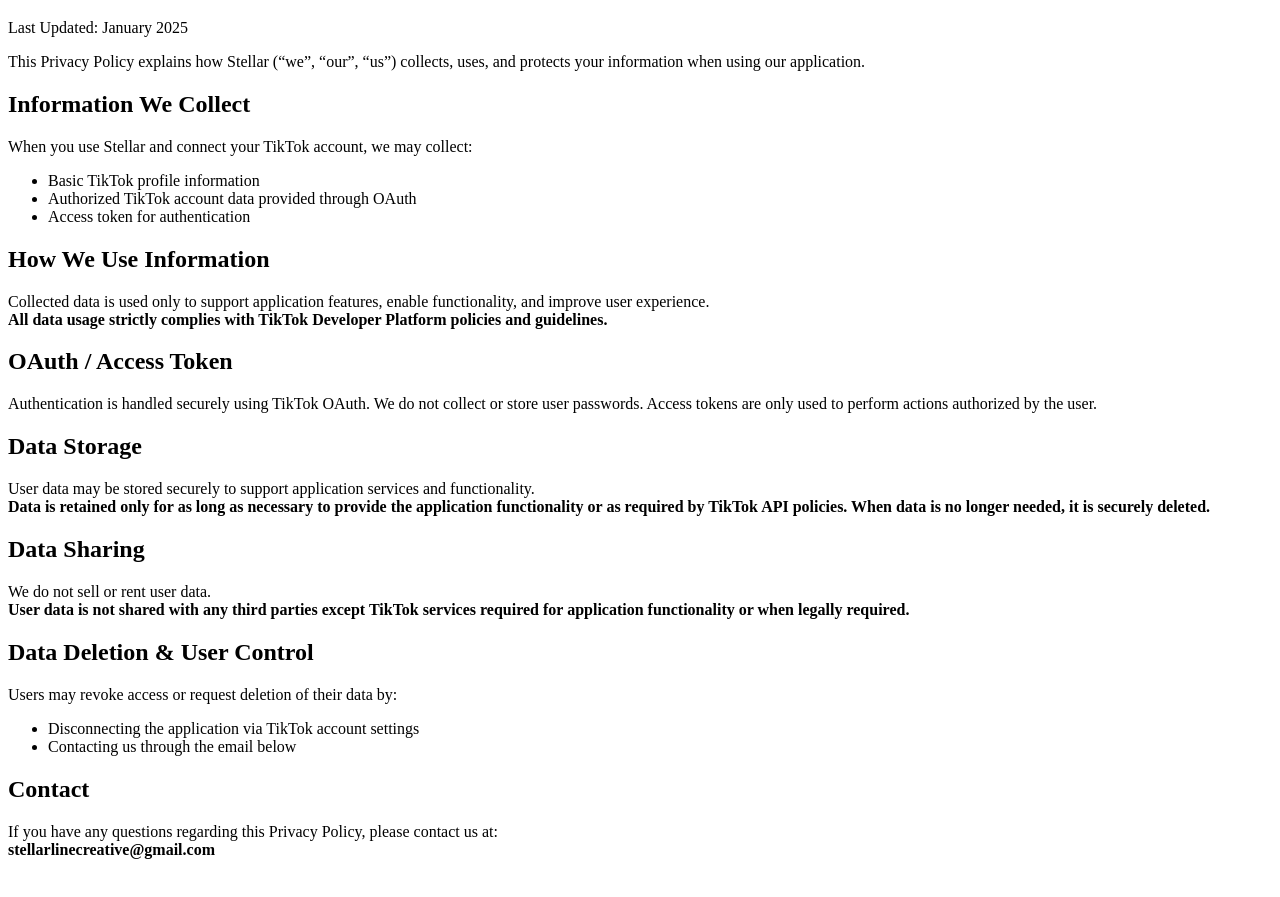
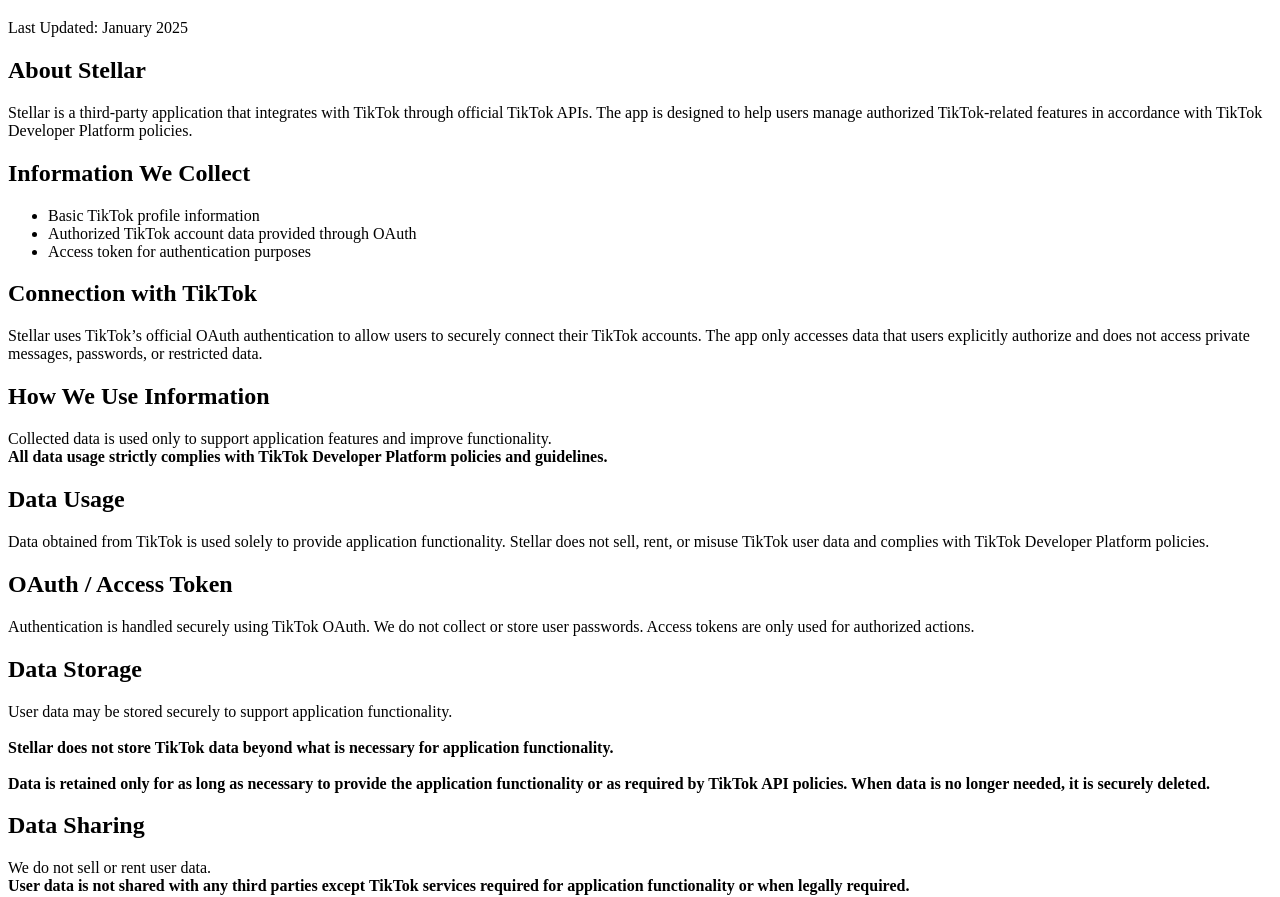
Before and after one commit to stellarlinecreative-cell/stellar-legal, a plain HTML site: page privacy.html in a window 1280 px wide. Shown: the part 61-958 px from the top of the page. Before the commit the page ends 936 px from the top, so only its background shows below. Drawn offline with Linux system fonts and the light colour scheme.

Commit message:
Update privacy.html

```diff
--- a/privacy.html
+++ b/privacy.html
@@ -9,36 +9,53 @@
 <h1>Privacy Policy</h1>
 <p>Last Updated: January 2025</p>
 
+<h2>About Stellar</h2>
 <p>
-This Privacy Policy explains how Stellar (“we”, “our”, “us”) collects, uses, and protects your information when using our application.
+Stellar is a third-party application that integrates with TikTok through official TikTok APIs.
+The app is designed to help users manage authorized TikTok-related features in accordance with TikTok Developer Platform policies.
 </p>
 
 <h2>Information We Collect</h2>
-<p>
-When you use Stellar and connect your TikTok account, we may collect:
-</p>
 <ul>
   <li>Basic TikTok profile information</li>
   <li>Authorized TikTok account data provided through OAuth</li>
-  <li>Access token for authentication</li>
+  <li>Access token for authentication purposes</li>
 </ul>
+
+<h2>Connection with TikTok</h2>
+<p>
+Stellar uses TikTok’s official OAuth authentication to allow users to securely connect their TikTok accounts.
+The app only accesses data that users explicitly authorize and does not access private messages, passwords, or restricted data.
+</p>
 
 <h2>How We Use Information</h2>
 <p>
-Collected data is used only to support application features, enable functionality, and improve user experience.
-<br><strong>All data usage strictly complies with TikTok Developer Platform policies and guidelines.</strong>
+Collected data is used only to support application features and improve functionality.
+<br>
+<strong>All data usage strictly complies with TikTok Developer Platform policies and guidelines.</strong>
+</p>
+
+<h2>Data Usage</h2>
+<p>
+Data obtained from TikTok is used solely to provide application functionality.
+Stellar does not sell, rent, or misuse TikTok user data and complies with TikTok Developer Platform policies.
 </p>
 
 <h2>OAuth / Access Token</h2>
 <p>
-Authentication is handled securely using TikTok OAuth. We do not collect or store user passwords.
-Access tokens are only used to perform actions authorized by the user.
+Authentication is handled securely using TikTok OAuth.
+We do not collect or store user passwords.
+Access tokens are only used for authorized actions.
 </p>
 
 <h2>Data Storage</h2>
 <p>
-User data may be stored securely to support application services and functionality.
-<br>
+User data may be stored securely to support application functionality.
+<br><br>
+<strong>
+Stellar does not store TikTok data beyond what is necessary for application functionality.
+</strong>
+<br><br>
 <strong>
 Data is retained only for as long as necessary to provide the application functionality or as required by TikTok API policies.
 When data is no longer needed, it is securely deleted.
@@ -59,14 +76,15 @@ User data is not shared with any third parties except TikTok services required f
 Users may revoke access or request deletion of their data by:
 </p>
 <ul>
-  <li>Disconnecting the application via TikTok account settings</li>
-  <li>Contacting us through the email below</li>
+  <li>Disconnecting Stellar via TikTok account settings</li>
+  <li>Contacting our support email</li>
 </ul>
 
 <h2>Contact</h2>
 <p>
-If you have any questions regarding this Privacy Policy, please contact us at:
-<br><strong>stellarlinecreative@gmail.com</strong>
+If you have any questions regarding this Privacy Policy, please contact us:
+<br>
+<strong>stellarlinecreative@gmail.com</strong>
 </p>
 
 </body>
```
